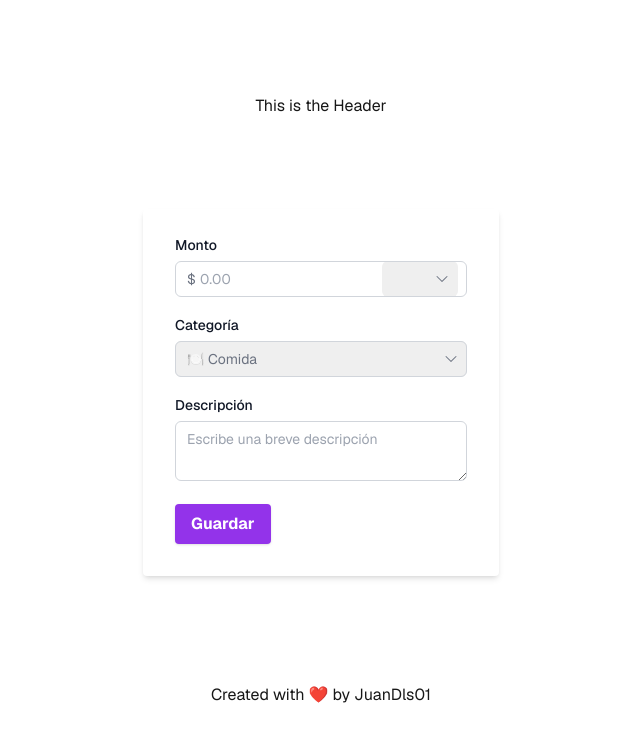
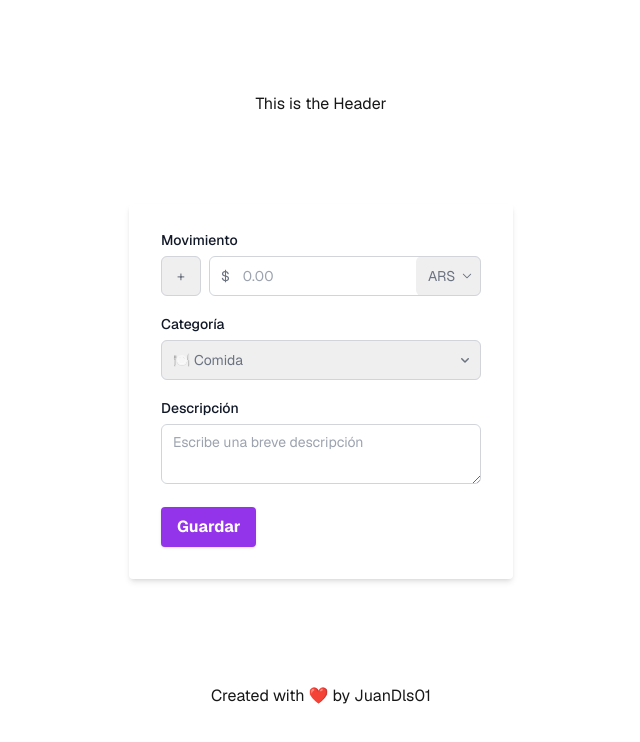
Before and after one commit to JuanDls01/transactions-tracker, a Next.js app: page / in a window 1280 px wide. Shown: the top 742 px of the page, without its empty margins (319-959 px from the left). Built offline with nearby package versions, Linux system fonts and the light colour scheme.

Commit message:
feat: update transaction form to be align with new db

```diff
--- a/src/ui/components/TransactionForm/index.tsx
+++ b/src/ui/components/TransactionForm/index.tsx
@@ -1,20 +1,19 @@
 'use client';
 import { ChevronDownIcon } from '@heroicons/react/24/solid';
-import Input from '../../elements/Input';
 import Label from '../../elements/Label';
 import Select from '../../elements/Select';
 import TeaxtArea from '../../elements/TextArea';
 import { clsx } from 'clsx';
 import { useForm } from 'react-hook-form';
-import { currencyOptions, transactionCategoryOptions } from './consts';
+import { currencyOptions, transactionCategoryOptions, transactionTypeOptions } from './consts';
 import { zodResolver } from '@hookform/resolvers/zod';
 import { schema } from './schemas';
 import { z } from 'zod';
-import { TransactionCategory } from '@/types/transactions';
 import Button from '@/ui/elements/Button';
 import { FormEvent, startTransition, useActionState, useRef } from 'react';
 import { onSubmitAction } from './actions';
 import { ActionResponse } from '@/types/actions';
+import { Currency, TransactionCategory, TransactionType } from '@prisma/client';
 
 type TransactionFormSchema = z.output<typeof schema>;
 
@@ -38,8 +37,9 @@ const TransactionForm = () => {
   } = useForm<TransactionFormSchema>({
     resolver: zodResolver(schema),
     defaultValues: {
-      currency: 'ars',
-      category: TransactionCategory.Food,
+      type: TransactionType.INCOME,
+      currency: Currency.ARS,
+      category: TransactionCategory.FOOD,
       ...(state?.inputs ?? {}),
     },
   });
@@ -65,10 +65,30 @@ const TransactionForm = () => {
       action={formAction}
       onSubmit={onSubmit}
       ref={formRef}
-      className='bg-white shadow-md rounded px-8 pt-6 pb-8 mb-4 space-y-2 sm:space-y-4'
+      className='bg-white shadow-md max-w-sm rounded px-8 pt-6 pb-8 mb-4 space-y-2 sm:space-y-4'
     >
       <div className='space-y-1'>
-        <Label htmlFor='amount'>Monto</Label>
+        <Label>Movimiento</Label>
+        <div className='flex space-x-2'>
+          <select
+            id='type'
+            aria-label='Tipo de transacción'
+            {...register('type', { required: true })}
+            className={clsx(
+              'appearance-none py-2 px-4 h-max w-fit',
+              'text-base text-gray-500 sm:text-sm/6',
+              'rounded-md outline outline-1 -outline-offset-1 outline-gray-300',
+              'focus:outline focus:outline-2 focus:-outline-offset-2 focus:outline-indigo-600',
+            )}
+          >
+            {transactionTypeOptions.map((currency) => {
+              return (
+                <option key={currency.key} value={currency.value}>
+                  {currency.label}
+                </option>
+              );
+            })}
+          </select>
           <div
             className={clsx(
               'flex items-center rounded-md bg-white pl-3',
@@ -76,19 +96,24 @@ const TransactionForm = () => {
               'has-[input:focus-within]:outline has-[input:focus-within]:outline-2 has-[input:focus-within]:-outline-offset-2 has-[input:focus-within]:outline-indigo-600',
             )}
           >
-          <div className='shrink-0 select-none text-base text-gray-500 sm:text-sm/6'>$</div>
-          <Input
+            <div className='shrink-0 select-none text-base text-gray-500 sm:text-sm/6 w-1/12'>$</div>
+            <input
               id='amount'
               type='number'
+              aria-label='Monto'
               placeholder='0.00'
-            className='text-base sm:text-sm/6 w-4/6 text-gray-900 border-none focus:outline-none focus:border-none pl-1'
+              className={clsx(
+                'text-base sm:text-sm/6 text-gray-900 appearance-none w-9/12',
+                'border-none outline-none focus:outline-none focus:border-none',
+                '[appearance:textfield] [&::-webkit-outer-spin-button]:appearance-none [&::-webkit-inner-spin-button]:appearance-none',
+              )}
               {...register('amount', { valueAsNumber: true, required: true })}
             />
-          <div className='grid shrink-0 grid-cols-1 focus-within:relative'>
+            <div className='grid shrink-0 grid-cols-1 focus-within:relative h-full w-3/12'>
               <select
                 id='currency'
-              aria-label='Currency'
-              className='col-start-1 row-start-1 appearance-none rounded-md py-1.5 pl-3 pr-7 text-base text-gray-500 placeholder:text-gray-400 focus:outline focus:outline-2 focus:-outline-offset-2 focus:outline-indigo-600 sm:text-sm/6'
+                aria-label='Moneda'
+                className='col-start-1 row-start-1 appearance-none rounded-md py-1.5 pl-3 pr-4  text-base text-gray-500 placeholder:text-gray-400 focus:outline focus:outline-2 focus:-outline-offset-2 focus:outline-indigo-600 sm:text-sm/6'
                 {...register('currency', { required: true })}
               >
                 {currencyOptions.map((currency) => {
@@ -101,8 +126,9 @@ const TransactionForm = () => {
               </select>
               <ChevronDownIcon
                 aria-hidden='true'
-              className='pointer-events-none col-start-1 row-start-1 mr-2 size-5 self-center justify-self-end text-gray-500 sm:size-4'
+                className='col-start-1 row-start-1 pointer-events-none mr-2 size-3 self-center justify-self-end text-gray-500'
               />
+            </div>
           </div>
         </div>
         <p role='alert' className='text-red-500 text-xs italic'>
--- a/src/ui/elements/Select.tsx
+++ b/src/ui/elements/Select.tsx
@@ -1,4 +1,4 @@
-import { ChevronDownIcon } from '@heroicons/react/24/solid';
+import { ChevronDownIcon } from '@heroicons/react/16/solid';
 import { clsx } from 'clsx';
 
 type SelectPropsType = {
@@ -8,12 +8,12 @@ type SelectPropsType = {
 const Select = ({ errorMessage, children, ...props }: SelectPropsType) => {
   return (
     <>
-      <div className={clsx('grid grid-cols-1', 'w-full min-w-0')}>
+      <div className={clsx('grid grid-cols-1', 'min-w-0')}>
         <select
           {...props}
           className={clsx(
             'col-start-1 row-start-1 w-full',
-            'py-1.5 pl-3 pr-7',
+            'py-2 pl-3 pr-7',
             'text-base text-gray-500 placeholder:text-gray-400 sm:text-sm/6',
             'appearance-none rounded-md outline outline-1 -outline-offset-1 outline-gray-300',
             'focus:outline focus:outline-2 focus:-outline-offset-2 focus:outline-indigo-600',
```
Lines whose indentation alone changed are shown as unchanged.
